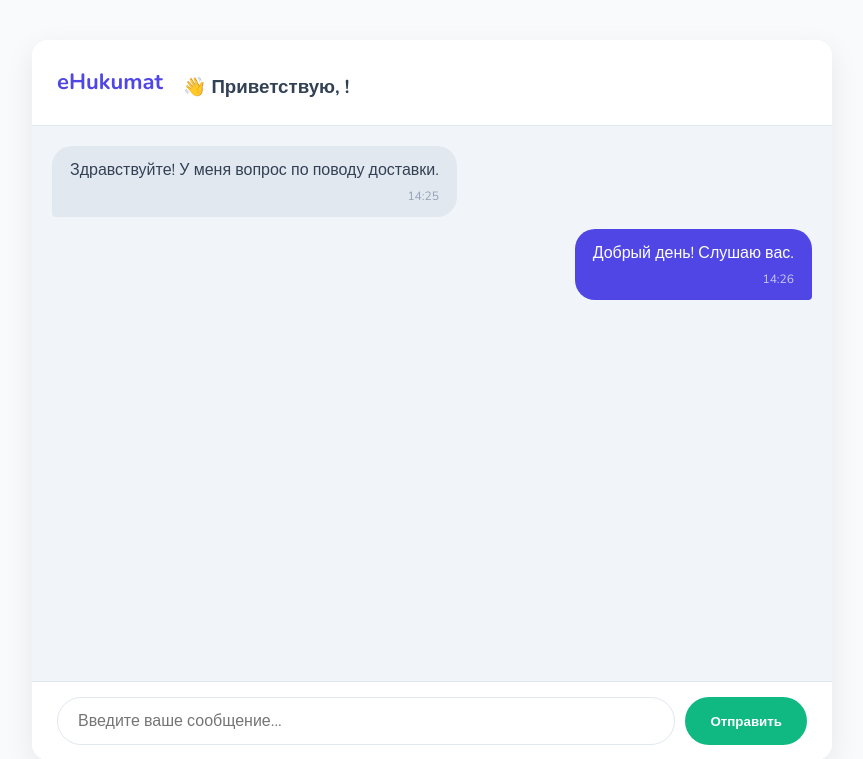
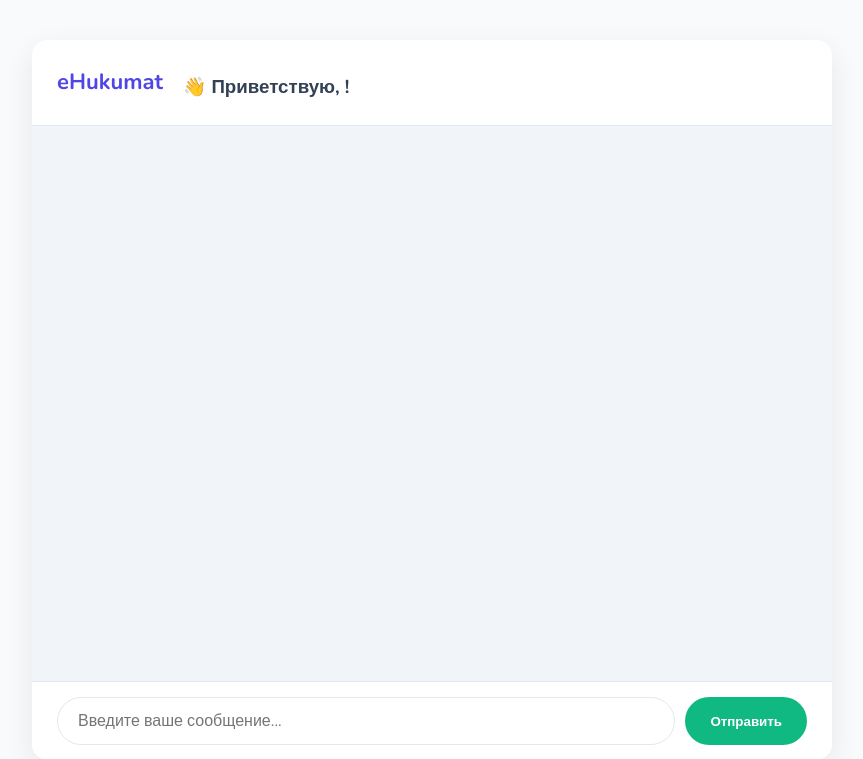
Before and after one commit to pyadrus/SupportManagerBot-Telegram, a FastAPI app: page /operator in a window 1280 px wide. Shown: the top 759 px of the page, without its empty margins (208-1071 px from the left). Run offline with FastAPI, Linux system fonts and the light colour scheme; parts of the project's set-up code (start-up, migrations or seed data) failed here and were passed over; some libraries are stand-ins or nearby versions.

Commit message:
Рефакторинг кода

```diff
--- a/src/app/app.py
+++ b/src/app/app.py
@@ -1,7 +1,7 @@
 # -*- coding: utf-8 -*-
 from pathlib import Path
 from typing import Optional
-
+from fastapi.responses import JSONResponse
 import uvicorn
 from fastapi import FastAPI, Request
 from fastapi import Form
@@ -12,6 +12,7 @@
 from loguru import logger
 from pydantic import BaseModel
 
+from src.core.ai.ai import get_chat_completion
 # тут ты можешь искать в базе данных, например:
 from src.core.database.database import get_all_authorization_data, get_appeal
 from src.core.database.dialogues import get_operator_dialog
@@ -42,15 +43,25 @@
 
 
 @app.post("/api/set_user_id")
-async def set_user_id(data: UserID):
-    """Получение сообщений из базы данных"""
-    user_id = data.user_id
-    logger.debug(f"Пользователь зашел с ID: {user_id}")
+async def set_user_id(request: Request, data: UserID):  # добавлен request
+    try:
+        user_id = data.user_id
+        logger.debug(f"Пользователь зашел с ID: {user_id}")
 
-    appeal = get_appeal(operator_id=user_id)
-    dialogs = get_operator_dialog(name_db=appeal["operator_id"], appeal_id=appeal["id"])
-    for message in dialogs:
-        logger.debug(message)
+        appeal = get_appeal(operator_id=user_id)
+        dialogs = get_operator_dialog(name_db=appeal["operator_id"], appeal_id=appeal["id"])
+        for message in dialogs:
+            logger.debug(message)
+
+        return templates.TemplateResponse(
+            "operator.html",
+            {
+                "request": request,
+                "dialogs": dialogs
+            }
+        )
+    except Exception as e:
+        await get_chat_completion(e)
 
 
 # === Страница администратора ===
--- a/src/app/templates/operator.html
+++ b/src/app/templates/operator.html
@@ -18,23 +18,22 @@
             <div id="usercard"></div>
         </div>
     </header>
-
-    <div class="chat-box" id="chat-box">
-        <div class="message user-message">
-            <p>Здравствуйте! У меня вопрос по поводу доставки.</p>
-            <span class="timestamp">14:25</span>
+    <!--    Принимаем сообщения -->
+<div class="chat-box" id="chat-box">
+    {% for message in dialogs %}
+        <div class="message {{ 'user-message' if message['from_user'] else 'operator-message' }}">
+            <p>{{ message['text'] }}</p>
+            <span class="timestamp">{{ message['timestamp'].strftime('%H:%M') }}</span>
         </div>
-        <div class="message operator-message">
-            <p>Добрый день! Слушаю вас.</p>
-            <span class="timestamp">14:26</span>
-        </div>
-    </div>
+    {% endfor %}
+</div>
 
     <footer class="chat-footer">
         <input type="text" id="message-input" placeholder="Введите ваше сообщение...">
         <button id="send-button">Отправить</button>
     </footer>
 </div>
+
 
 <script>
     //кнопка назад
@@ -65,7 +64,7 @@
                 setTimeout(() => window.history.back(), 0);
             });
 
-            // Отправляем ID пользователя на сервер
+            // Отправляем ID пользователя на сервер, с помощью fetch
             fetch("/api/set_user_id", {
                 method: "POST",
                 headers: {
```
